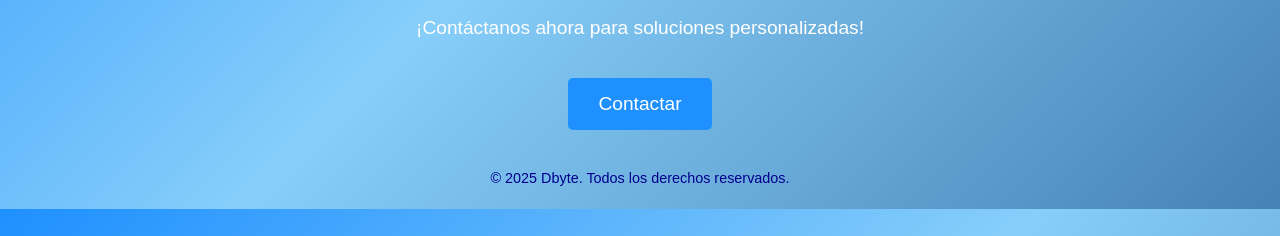
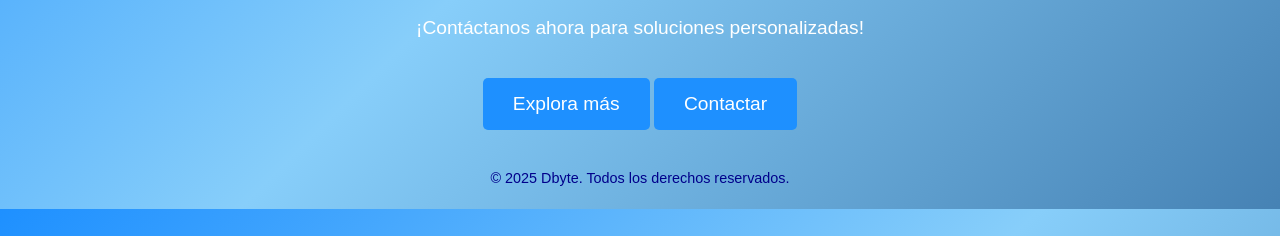
Before and after one commit to Edward1103/DBytePage, a plain HTML site: page index.html in a window 1280 px wide. Shown: the part 591-827 px from the top of the page. Drawn offline with Linux system fonts and the light colour scheme.

Commit message:
index.html

```diff
--- a/index.html
+++ b/index.html
@@ -106,6 +106,7 @@
         <h1>Bienvenido a Dbyte</h1>
         <p class="paragraph-with-spacing">Soluciones tecnológicas en hardware y desarrollo de software. Pronto podrás conocer más sobre nuestros servicios.</p>
         <p class="highlighted-text">¡Contáctanos ahora para soluciones personalizadas!</p>
+        <a href="https://wa.me/50379077308" class="cta-button">Explora más</a>
         <a href="https://wa.me/50379077308" class="cta-button">Contactar</a>
 
         <footer>
```
